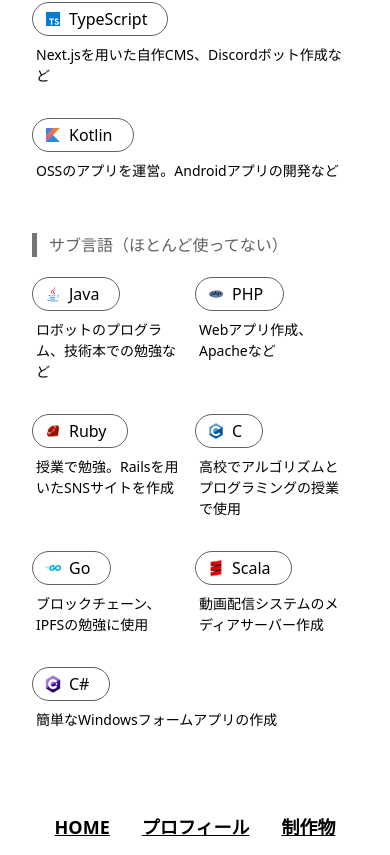
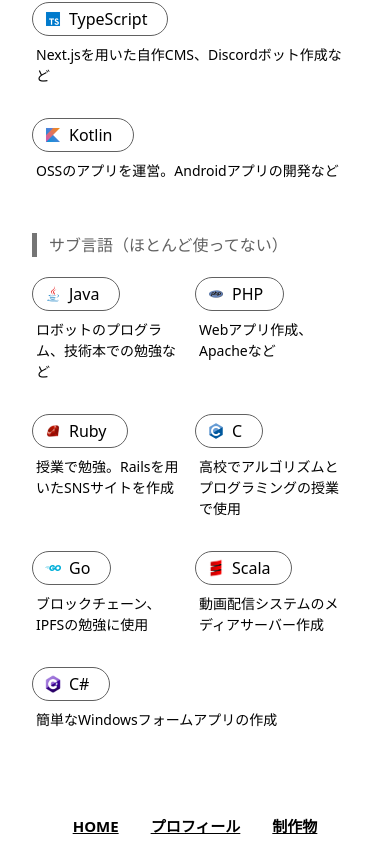
Before and after one commit to sakusaku3939/my-page, a Next.js app: page / in a window 390 px wide. Shown: the part 3063-3918 px from the top of the page. Built offline with nearby package versions, Linux system fonts and the light colour scheme.

Commit message:
Change the font size of the footer in mobile size

```diff
--- a/src/components/molecule/Menu/Menu.module.css
+++ b/src/components/molecule/Menu/Menu.module.css
@@ -16,3 +16,9 @@
 .footer > * {
     font-size: 18px !important;
 }
+
+@media screen and (max-width: 720px) {
+    .footer > * {
+        font-size: 15px !important;
+    }
+}
```
